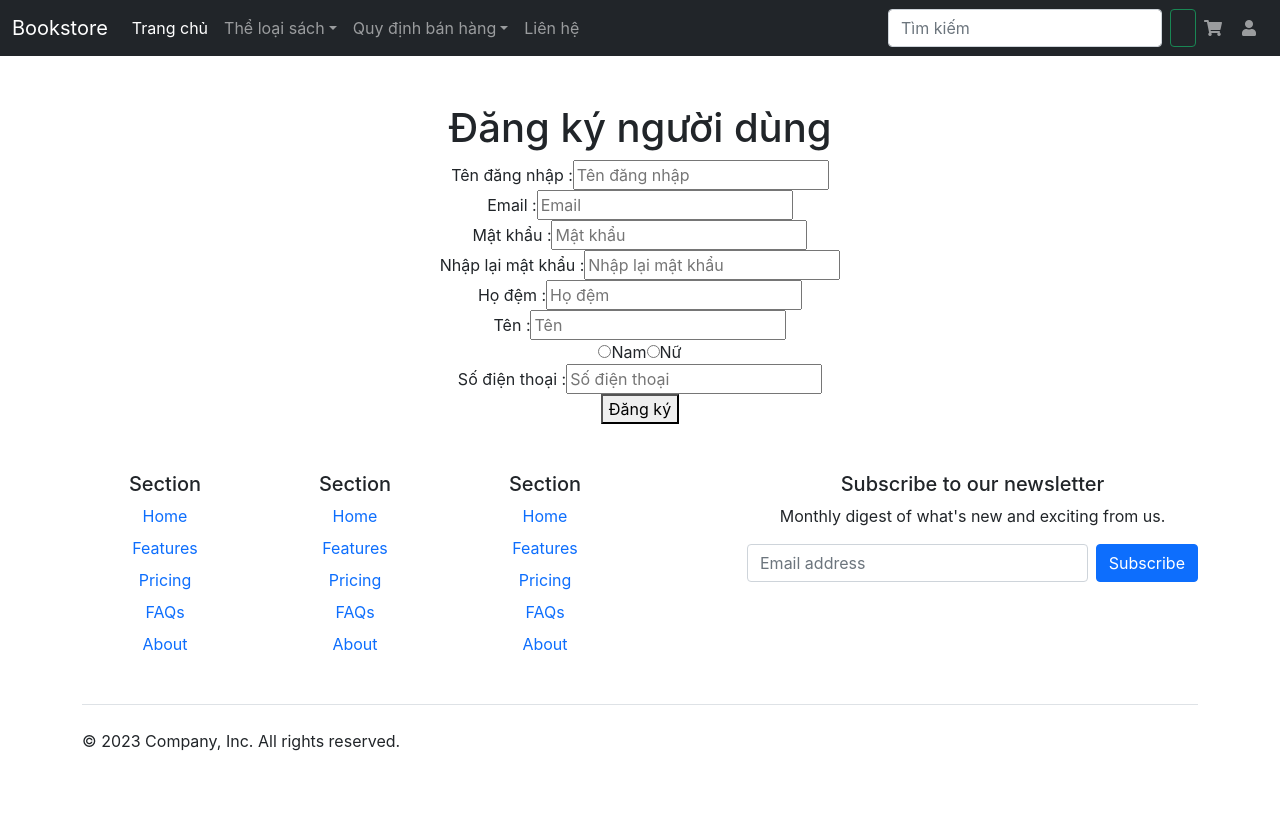
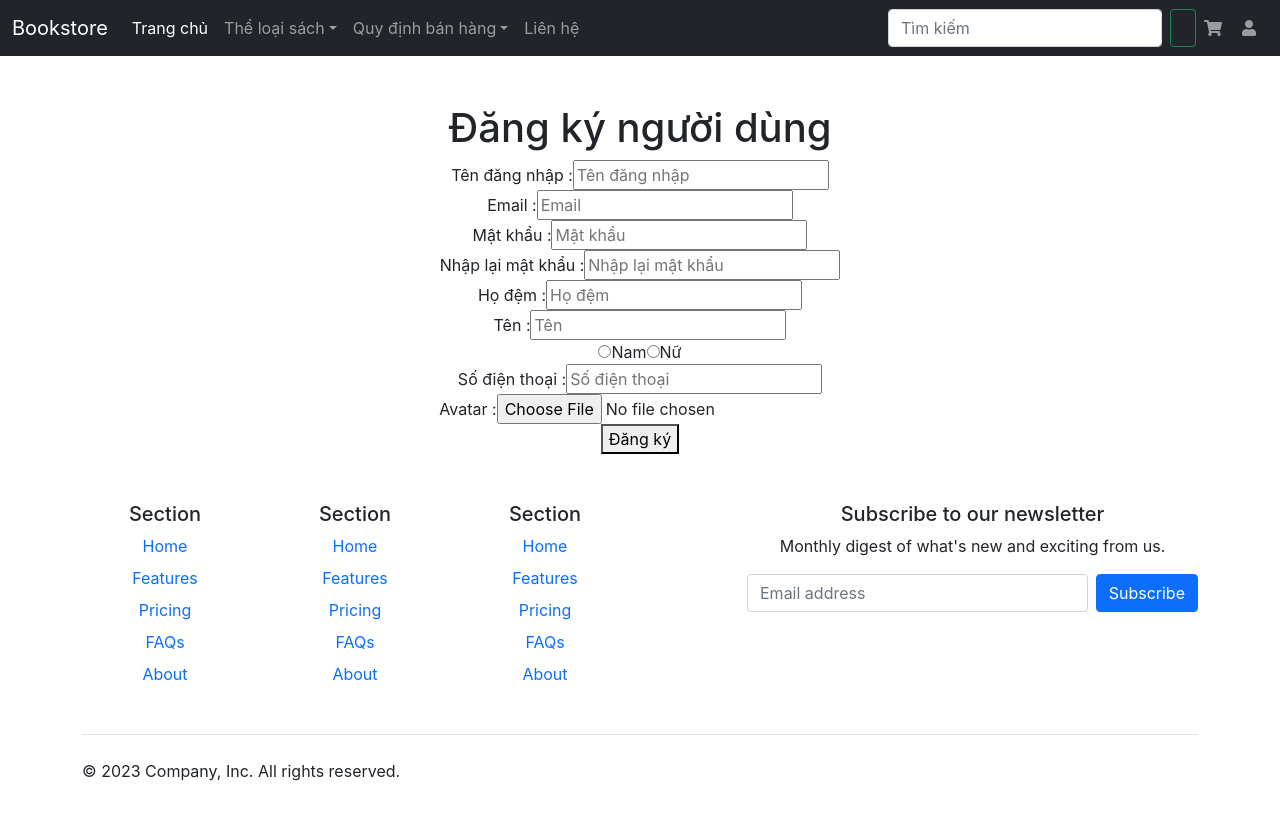
Before and after one commit to Minh3132004/webbansach_frontend, a React (Create React App) app: page /dang-ky in a window 1280 px wide. Shown: the top 820 px of the page. Built offline with nearby package versions, Linux system fonts and the light colour scheme.

Commit message:
Fullstack: Cách upload file theo dạng base64

```diff
--- a/src/api/DanhGiaAPI.ts
+++ b/src/api/DanhGiaAPI.ts
@@ -45,7 +45,8 @@ export async function layNguoiDungTheoDanhGia(maDanhGia : number) : Promise<Nguo
         response.soDienThoai,
         response.diaChiMuaHang,
         response.diaChiGiaoHang,
-        response.matKhau
+        response.matKhau,
+        response.avatar
     )
 
     return ketQua;
--- a/src/layouts/product/component/DanhGiaItem.tsx
+++ b/src/layouts/product/component/DanhGiaItem.tsx
@@ -46,9 +46,16 @@ const DanhGiaItem : React.FC<DanhGiaItemProps> = (props) => {
                 <div className="d-flex">
                     {/* Avatar người dùng - Hình tròn lớn bên trái */}
                     <div className="flex-shrink-0 me-3">
-                        <div className="bg-primary text-white rounded-circle d-flex align-items-center justify-content-center"
+                        <div className="bg-primary text-white rounded-circle d-flex align-items-center justify-content-center overflow-hidden"
                              style={{width: '60px', height: '60px', fontSize: '1.5rem'}}>
-                            <i className="fas fa-user"></i>
+                            {
+                                nguoiDung && nguoiDung.avatar ? (
+                                    <img src={nguoiDung.avatar} alt="Avatar"
+                                         style={{width: '100%', height: '100%', objectFit: 'cover'}} />
+                                ) : (
+                                    <i className="fas fa-user"></i>
+                                )
+                            }
                         </div>
                     </div>
 
--- a/src/models/NguoiDung.ts
+++ b/src/models/NguoiDung.ts
@@ -9,8 +9,9 @@ class NguoiDung {
     diaChiMuaHang ?: string;
     diaChiGiaoHang ?: string;
     matKhau : string;
+    avatar : string;
 
-    constructor(maNguoiDung : number, hoDem : string, ten : string, tenDangNhap : string, gioiTinh : string, email : string, soDienThoai : string, diaChiMuaHang : string, diaChiGiaoHang : string, matKhau : string){
+    constructor(maNguoiDung : number, hoDem : string, ten : string, tenDangNhap : string, gioiTinh : string, email : string, soDienThoai : string, diaChiMuaHang : string, diaChiGiaoHang : string, matKhau : string, avatar : string){
         this.maNguoiDung = maNguoiDung;
         this.hoDem = hoDem;
         this.ten = ten;
@@ -21,6 +22,7 @@ class NguoiDung {
         this.diaChiMuaHang = diaChiMuaHang;
         this.diaChiGiaoHang = diaChiGiaoHang;
         this.matKhau = matKhau;
+        this.avatar = avatar;
     }
 
 }
--- a/src/user/DangKyNguoiDung.tsx
+++ b/src/user/DangKyNguoiDung.tsx
@@ -11,6 +11,7 @@ const DangKyNguoiDung = () => {
     const [soDienThoai, setSoDienThoai] = useState<string>("");
     const [diaChiMuaHang, setDiaChiMuaHang] = useState<string>("");
     const [diaChiGiaoHang, setDiaChiGiaoHang] = useState<string>("");
+    const [avatar, setAvatar] = useState<File | null>(null);
 
 
     // Kiểm tra tên đăng nhập
@@ -124,6 +125,10 @@ const DangKyNguoiDung = () => {
         const isKiemTraMatKhauNhapLai = kiemTraMatKhauNhapLai(matKhauNhapLai);
 
         if(isKiemTraEmail && isKiemTraTenDangNhap && isKiemTraMatKhau && isKiemTraMatKhauNhapLai){
+
+            const base64Avatar = avatar ? await getBase64(avatar) : null;
+            console.log("avatar: " + base64Avatar);
+
             const url = "http://localhost:8080/tai-khoan/dang-ky";
             try {
                 const response = await fetch(url ,
@@ -139,7 +144,8 @@ const DangKyNguoiDung = () => {
                             ten : ten,
                             gioiTinh : gioiTinh,
                             email : email,
-                            soDienThoai : soDienThoai
+                            soDienThoai : soDienThoai,
+                            avatar : base64Avatar
                         })
                     }
                 );
@@ -157,6 +163,25 @@ const DangKyNguoiDung = () => {
 
         }
     }
+
+     // XỬ LÝ THAY ĐỔI FILE /////////////////////////////////////////////////////////////////////////////
+    // File change handler
+    const handleAvatarChange = (e: React.ChangeEvent<HTMLInputElement>) => {
+        if (e.target.files) {
+            const file = e.target.files[0];
+            setAvatar(file);
+        }
+    };
+
+    // Convert file to Base64
+    const getBase64 = (file: File): Promise<string | null> => {
+        return new Promise((resolve, reject) => {
+            const reader = new FileReader();
+            reader.readAsDataURL(file);
+            reader.onload = () => resolve(reader.result ? (reader.result as string) : null);
+            reader.onerror = (error) => reject(error);
+        });
+    };
 
     return (
         <div className="container">
@@ -204,6 +229,10 @@ const DangKyNguoiDung = () => {
                 <input type="text" placeholder="Số điện thoại" name="soDienThoai" id="soDienThoai" value={soDienThoai} onChange={(e) => setSoDienThoai(e.target.value)}/>
             </div>
             <div>
+                <label>Avatar : </label>
+                <input type="file" accept="image/*" name="avatar" id="avatar" onChange={handleAvatarChange}/>
+            </div>
+            <div>
                 <button type="submit" onClick={handleDangKy}>Đăng ký</button>
             </div>
             <div>
```
